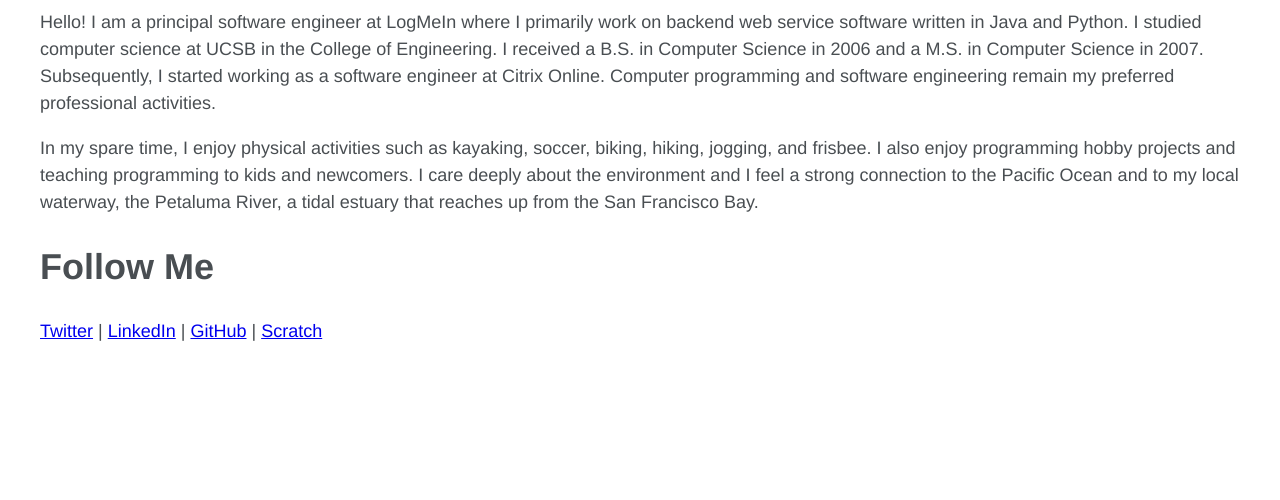
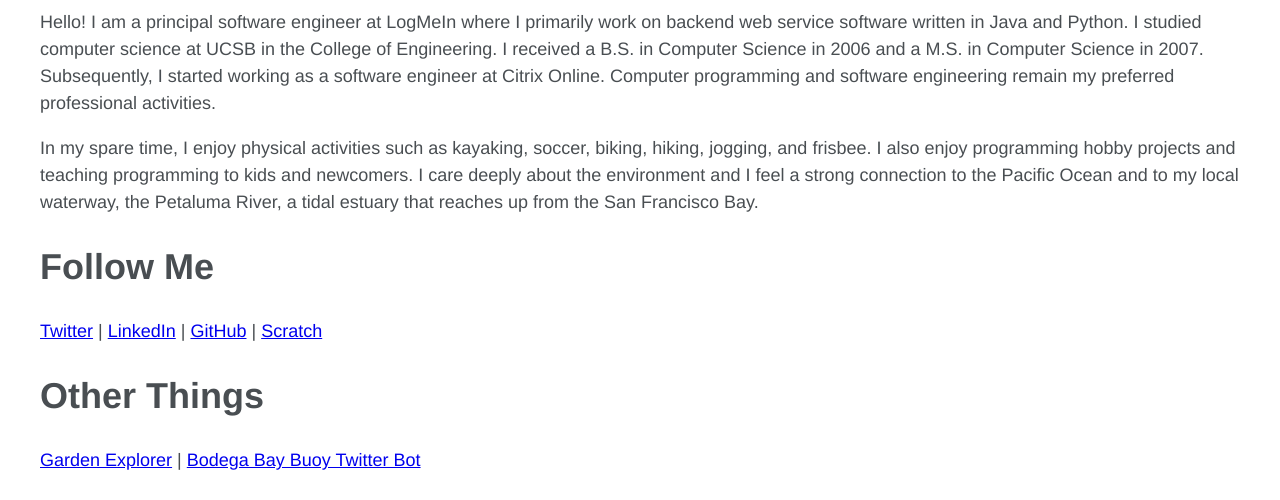
Before and after one commit to ebarlas/website, a plain HTML site: page index.html in a window 1280 px wide. Shown: the part 555-1055 px from the top of the page. Before the commit the page ends 926 px from the top, so only its background shows below. Drawn offline with Linux system fonts and the light colour scheme.

Commit message:
Add deploy script. Add garden explorer and twitter bot links.

```diff
--- a/index.html
+++ b/index.html
@@ -70,6 +70,11 @@
                 <a href="https://github.com/ebarlas">GitHub</a> |
                 <a href="https://scratch.mit.edu/users/elliotbarlas">Scratch</a>
             </p>
+            <h1>Other Things</h1>
+            <p>
+                <a href="garden/index.html">Garden Explorer</a> |
+                <a href="https://twitter.com/bay_buoy">Bodega Bay Buoy Twitter Bot</a>
+            </p>
         </div>
     </div>
 </div>
```
Also changed, not shown: 1 other file.
